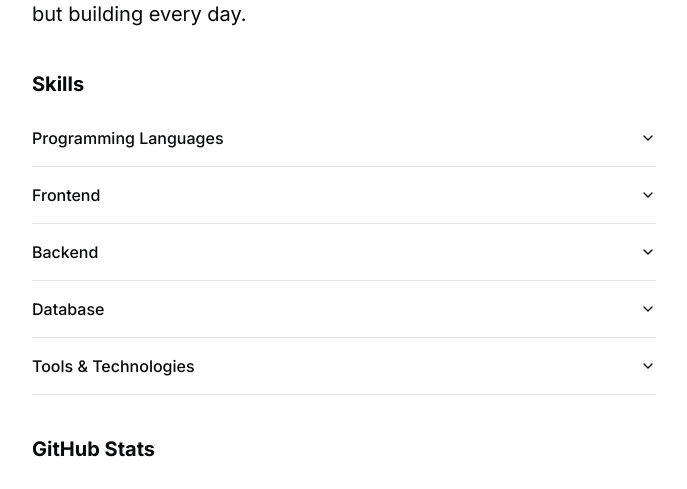
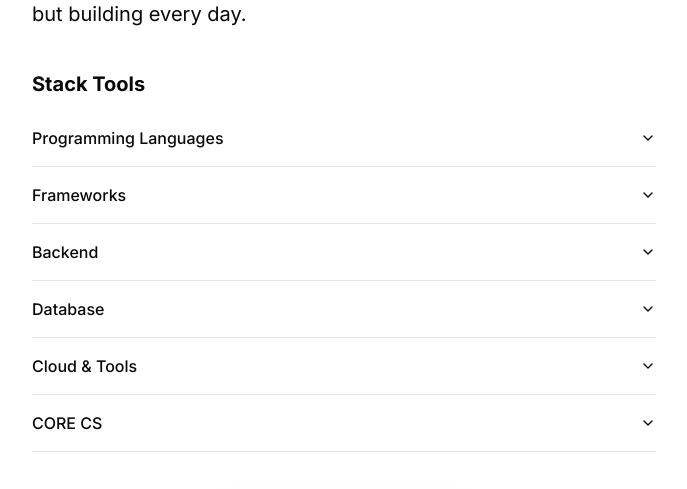
Before and after one commit to Akash8585/portfolio-acash, a Next.js app: page / in a window 1280 px wide. Shown: the part 238-727 px from the top of the page, without its empty margins (296-983 px from the left). Built offline with nearby package versions, Linux system fonts and the light colour scheme; grey boxes are pictures that could not be loaded.

Commit message:
update stack

```diff
--- a/src/app/page.tsx
+++ b/src/app/page.tsx
@@ -43,7 +43,7 @@ export default function Page() {
       <section id="skills">
         <div className="flex min-h-0 flex-col gap-y-3">
           <BlurFade delay={BLUR_FADE_DELAY * 3}>
-            <h2 className="text-xl font-bold">Skills</h2>
+            <h2 className="text-xl font-bold">Stack Tools</h2>
           </BlurFade>
           <BlurFade delay={BLUR_FADE_DELAY * 4}>
             <Accordion type="multiple" className="w-full">
--- a/src/data/resume.tsx
+++ b/src/data/resume.tsx
@@ -12,26 +12,39 @@ export const DATA = {
       "JavaScript",
       "TypeScript",
       "Python",
-      "Java",
+      "SQL",
     ],
-    "Frontend": [
-      "React",
-      "Next.js",
-      "HTML/CSS",
+    "Frameworks": [
+      "React.js",
+      "Next.js 15",
+      "HTML5",
+      "CSS3",
       "Tailwind CSS",
     ],
     "Backend": [
       "Node.js",
-      "REST APIs",
+      "FastAPI",
+      "WebSockets",
     ],
     "Database": [
       "PostgreSQL",
       "MongoDB",
-      "MySQL",
+      "Firebase",
+      "Supabase",
     ],
-    "Tools & Technologies": [
+    "Cloud & Tools": [
+      "Docker",
       "Git",
+      "GitHub",
+      "Postman",
+      "Render",
       "Vercel",
+      "Canva",
+    ],
+    "CORE CS": [
+      "DBMS",
+      "Data Science",
+      "REST APIs",
     ],
   },
   navbar: [
```
